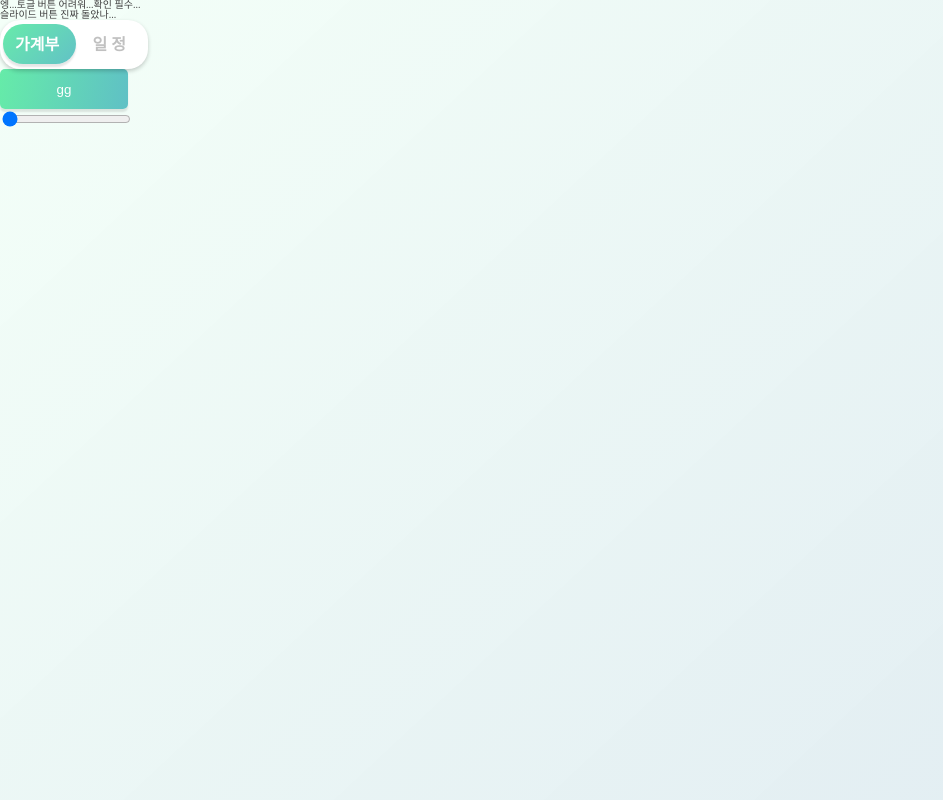
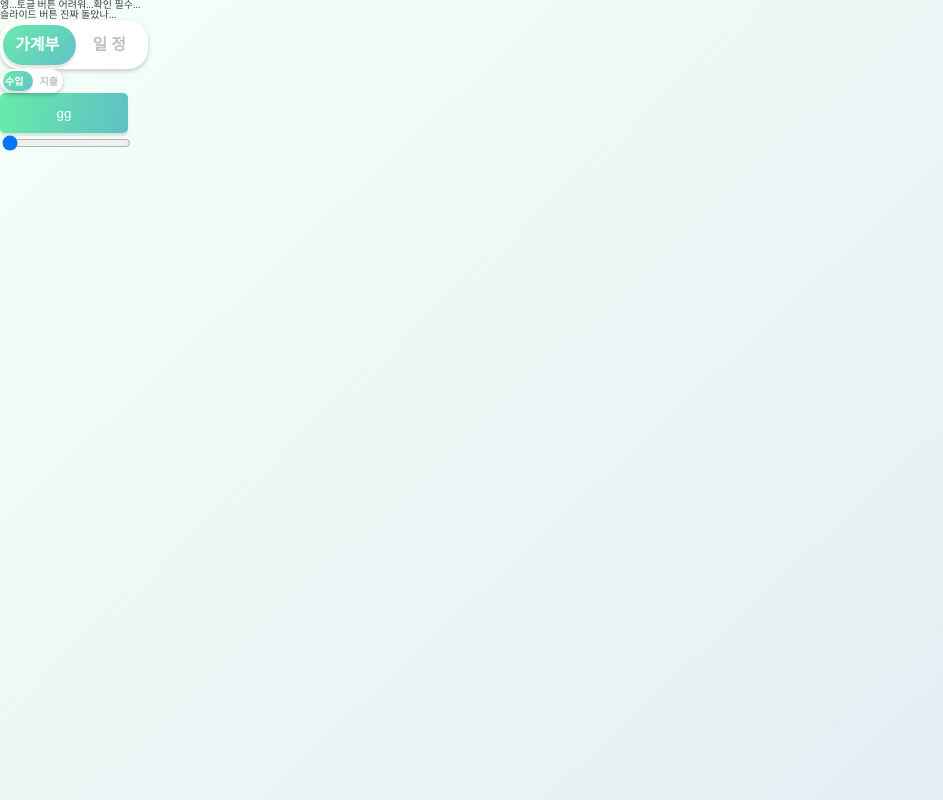
Before and after one commit to lamsasa/frontCheck, a React (Create React App) app: page /TotalList in a window 1280 px wide. Shown: the top 800 px of the page, without its empty margins (0-943 px from the left). Built offline with nearby package versions, Linux system fonts and the light colour scheme.

Commit message:
🎨토글 버튼

```diff
--- a/src/pages/IncomeExpenseList/TotalList.jsx
+++ b/src/pages/IncomeExpenseList/TotalList.jsx
@@ -1,5 +1,6 @@
 import React, { useState } from 'react';
-import ToggleButton from '../../styles/ToggleButton';
+import ToggleButtonLarge from '../../styles/ToggleButtonLarge';
+import ToggleButtonSmall from '../../styles/ToggleButtonSmall';
 import SlideButton from '../../styles/SlideButton'
 import {ClickButton} from '../../styles/StyledComponent';
 
@@ -9,7 +10,8 @@ const TotalList = () => {
         <>
         <p>엥...토글 버튼 어려워...확인 필수...</p>
         <p>슬라이드 버튼 진짜 돌았나...</p>
-       <ToggleButton onText={"일 정"} offText={"가계부"}/>
+       <ToggleButtonLarge onText={"일 정"} offText={"가계부"}/>
+       <ToggleButtonSmall onText={"지출"} offText={"수입"}/>
        <ClickButton>gg</ClickButton>
        <SlideButton/>
         </>
--- a/src/styles/StyledComponent.jsx
+++ b/src/styles/StyledComponent.jsx
@@ -54,5 +54,88 @@ const ClickButton = styled.button`
   }
 `;
 
-export {Button, ClickButton};
+// 토글 버튼용 스타일드 컴포넌트
+const SwitchInput = styled.input`
+  position: absolute;
+  appearance: none;
+  -webkit-appearance: none;
+  -moz-appearance: none;
+`;
+
+const SwitchLabel = styled.label`
+  display: flex;
+  align-items: center;
+  position: relative;
+
+  cursor: pointer;
+  width: ${({ width }) => width || '148px'};
+  height: ${({ height }) => height || '49px'};
+  background: #fff;
+  border-radius: 20px;
+  transition: 0.2s;
+  box-shadow: 0px 2px 4px rgba(0, 0, 0, 0.2);
+
+  &:hover {
+    background: #efefef;
+  }
+`;
+
+const OnButton = styled.span`
+  position: absolute;
+  left: 3px;
+  display: inline-block;
+  width: ${({ width }) => width || '73px'};
+  height: ${({ height }) => height || '40px'};
+  transition: 0.2s;
+  background: linear-gradient(135deg, rgba(66, 230, 149, 0.8) 0%, rgba(59, 178, 184, 0.8) 100%);
+  box-shadow: 0px 3px 2px rgba(0, 0, 0, 0.1);
+  border-radius: 100px;
+
+  /* 버튼 움직일 때 */
+  ${SwitchInput}:checked + ${SwitchLabel} & {
+    left: calc(100% - 3px);
+    transform: translateX(-100%);
+    background: linear-gradient(135deg, rgba(66, 230, 149, 0.8) 0%, rgba(59, 178, 184, 0.8) 100%);
+    box-shadow: 0px 3px 2px rgba(0, 0, 0, 0.1);
+  }
+`;
+
+const TextContainer = styled.div`
+  display: flex;
+  flex-grow: 1;
+  justify-content: space-between;
+  position: relative;
+`;
+
+const OffText = styled.span`
+  font-weight: 700;
+  font-size: ${({ fontSize }) => fontSize || '16px'};
+  line-height: 19px;
+  color: #ffffff;
+  position: relative;
+  z-index: 1;
+  margin-left: ${({ margin }) => margin || '15px'};
+
+  /* ON 버튼이 눌리면 text 색 변화 */
+  ${SwitchInput}:checked + ${SwitchLabel} & {
+    color: rgba(192, 192, 192, 1);
+  }
+`;
+
+const OnText = styled.span`
+  font-weight: 700;
+  font-size: ${({ fontSize }) => fontSize || '16px'};
+  line-height: 19px;
+  color: rgba(192, 192, 192, 1);
+  position: relative;
+  z-index: 1;
+  margin-right: ${({ margin }) => margin || '22px'};
+
+  /* ON 버튼이 눌리면 text 색 변화 */
+  ${SwitchInput}:checked + ${SwitchLabel} & {
+    color: #ffffff;
+  }
+`;
+
+export {Button, ClickButton, SwitchInput, SwitchLabel, OnButton, TextContainer, OffText, OnText};
 export default GlobalStyle;
--- a/src/styles/ToggleButton.jsx
+++ /dev/null
@@ -1,110 +0,0 @@
-import React from 'react';
-import styled from 'styled-components';
-//import {SwitchInput, SwitchLabel, OnButton, TextContainer, OffText, OnText} from './StyledComponent';
-//이 컴포넌트는 설명용 컴포넌트입니다.
-//그냥 컴포넌트 두 개 만들까...?
-
-// 토글 버튼용 스타일드 컴포넌트
-const SwitchInput = styled.input`
-  position: absolute;
-  appearance: none;
-  -webkit-appearance: none;
-  -moz-appearance: none;
-`;
-
-const SwitchLabel = styled.label`
-  display: flex;
-  align-items: center;
-  position: relative;
-
-  cursor: pointer;
-  width: ${({ width }) => width || '148px'};
-  height: ${({ height }) => height || '49px'};
-  background: #fff;
-  border-radius: 20px;
-  transition: 0.2s;
-  box-shadow: 0px 2px 4px rgba(0, 0, 0, 0.2);
-
-  &:hover {
-    background: #efefef;
-  }
-`;
-
-const OnButton = styled.span`
-  position: absolute;
-  top: 4px;
-  left: 3px;
-  display: inline-block;
-  width: ${({ width }) => width || '73px'};
-  height: ${({ height }) => height || '40px'};
-  transition: 0.2s;
-  background: linear-gradient(135deg, rgba(66, 230, 149, 0.8) 0%, rgba(59, 178, 184, 0.8) 100%);
-  box-shadow: 0px 3px 2px rgba(0, 0, 0, 0.1);
-  border-radius: 100px;
-
-  /* 버튼 움직일 때 */
-  ${SwitchInput}:checked + ${SwitchLabel} & {
-    left: calc(100% - 3px);
-    transform: translateX(-100%);
-    background: linear-gradient(135deg, rgba(66, 230, 149, 0.8) 0%, rgba(59, 178, 184, 0.8) 100%);
-    box-shadow: 0px 3px 2px rgba(0, 0, 0, 0.1);
-  }
-`;
-
-const TextContainer = styled.div`
-  display: flex;
-  flex-grow: 1;
-  justify-content: space-between;
-  position: relative;
-`;
-
-const OffText = styled.span`
-  font-weight: 700;
-  font-size: 16px;
-  line-height: 19px;
-  color: #ffffff;
-  position: relative;
-  z-index: 1;
-  margin-left: ${({ margin }) => margin || '15px'};
-
-  /* ON 버튼이 눌리면 text 색 변화 */
-  ${SwitchInput}:checked + ${SwitchLabel} & {
-    color: rgba(192, 192, 192, 1);
-  }
-`;
-
-const OnText = styled.span`
-  font-weight: 700;
-  font-size: 16px;
-  line-height: 19px;
-  color: rgba(192, 192, 192, 1);
-  position: relative;
-  z-index: 1;
-  margin-right: ${({ margin }) => margin || '22px'};
-
-  /* ON 버튼이 눌리면 text 색 변화 */
-  ${SwitchInput}:checked + ${SwitchLabel} & {
-    color: #ffffff;
-  }
-`;
-
-const ToggleButton = ({ offText, onText }) => {
-  return (
-    <>
-      <SwitchInput id="switch" type="checkbox" />
-      {/* width, height 설정 가능 */}
-      <SwitchLabel htmlFor="switch">
-        {/* width, height 설정 가능 */}
-        <OnButton className="onf_btn" />
-        <TextContainer>
-          {/* margin으로 margin-left 설정 가능 */}
-          <OffText>{offText}</OffText>
-          {/* margin으로 margin-right 설정 가능 */}
-          <OnText>{onText}</OnText>
-        </TextContainer>
-      </SwitchLabel>
-    </>
-  );
-};
-
-export default ToggleButton;
--- /dev/null
+++ b/src/styles/ToggleButtonLarge.jsx
@@ -0,0 +1,25 @@
+import React from 'react';
+//import styled from 'styled-components';
+import {SwitchInput, SwitchLabel, OnButton, TextContainer, OffText, OnText} from './StyledComponent';
+
+
+const ToggleButtonLarge = ({ offText, onText }) => {
+  return (
+    <>
+      <SwitchInput id="toggle_large" type="checkbox" />
+      {/* width, height 설정 가능 */}
+      <SwitchLabel htmlFor="toggle_large">
+        {/* width, height 설정 가능 */}
+        <OnButton />
+        <TextContainer>
+          {/* margin으로 margin-left 설정 가능 */}
+          <OffText>{offText}</OffText>
+          {/* margin으로 margin-right 설정 가능 */}
+          <OnText>{onText}</OnText>
+        </TextContainer>
+      </SwitchLabel>
+    </>
+  );
+};
+
+export default ToggleButtonLarge;
--- /dev/null
+++ b/src/styles/ToggleButtonSmall.jsx
@@ -0,0 +1,25 @@
+import React from 'react';
+//import styled from 'styled-components';
+import {SwitchInput, SwitchLabel, OnButton, TextContainer, OffText, OnText} from './StyledComponent';
+
+
+const ToggleButtonSmall = ({ offText, onText }) => {
+  return (
+    <>
+      <SwitchInput id="toggle_small" type="checkbox"/>
+      {/* width, height 설정 가능 */}
+      <SwitchLabel htmlFor="toggle_small" width="63px" height="24px">
+        {/* width, height 설정 가능 */}
+        <OnButton width="30px" height="20px" />
+        <TextContainer>
+          {/* margin으로 margin-left 설정 가능 */}
+          <OffText fontSize={'10px'} margin={'5px'}>{offText}</OffText>
+          {/* margin으로 margin-right 설정 가능 */}
+          <OnText fontSize={'10px'} margin={'5px'}>{onText}</OnText>
+        </TextContainer>
+      </SwitchLabel>
+    </>
+  );
+};
+
+export default ToggleButtonSmall;
```
Also changed, not shown: 2 other files (tests, documents, lock files or other folders).
